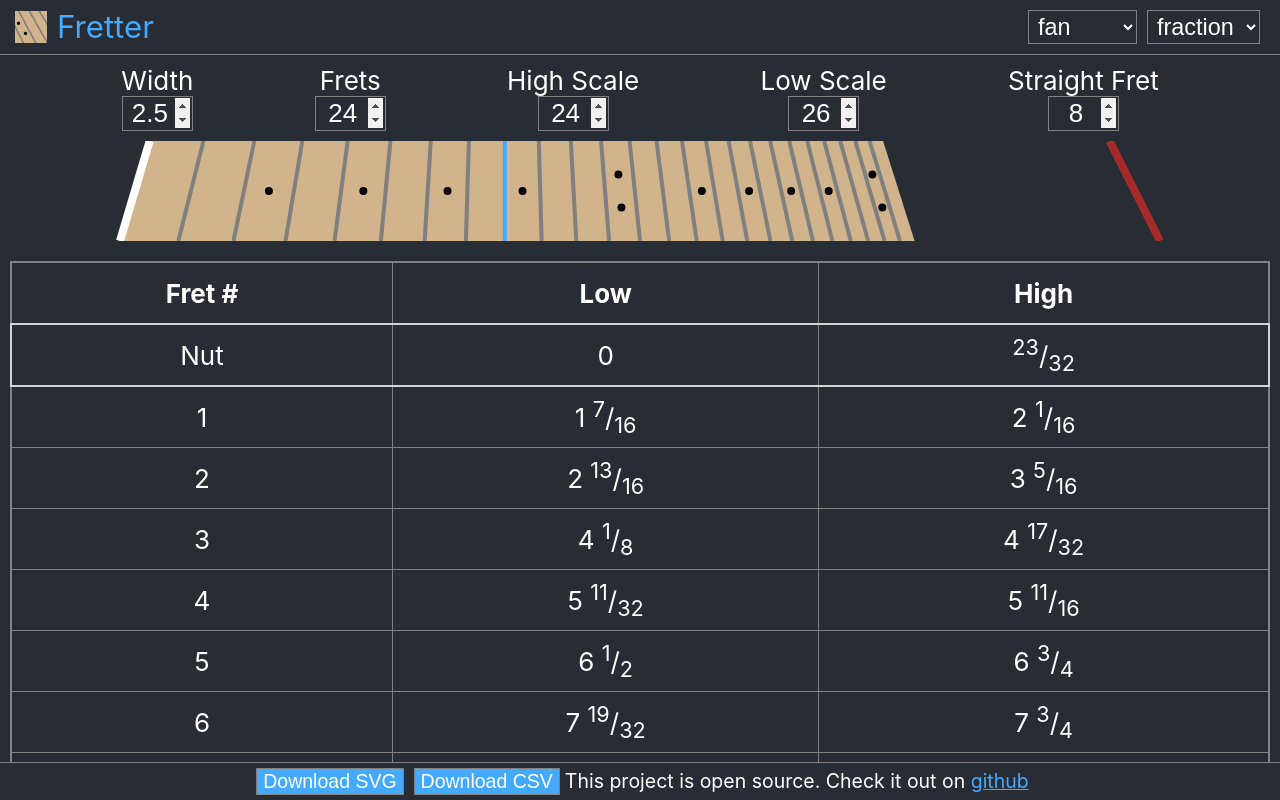
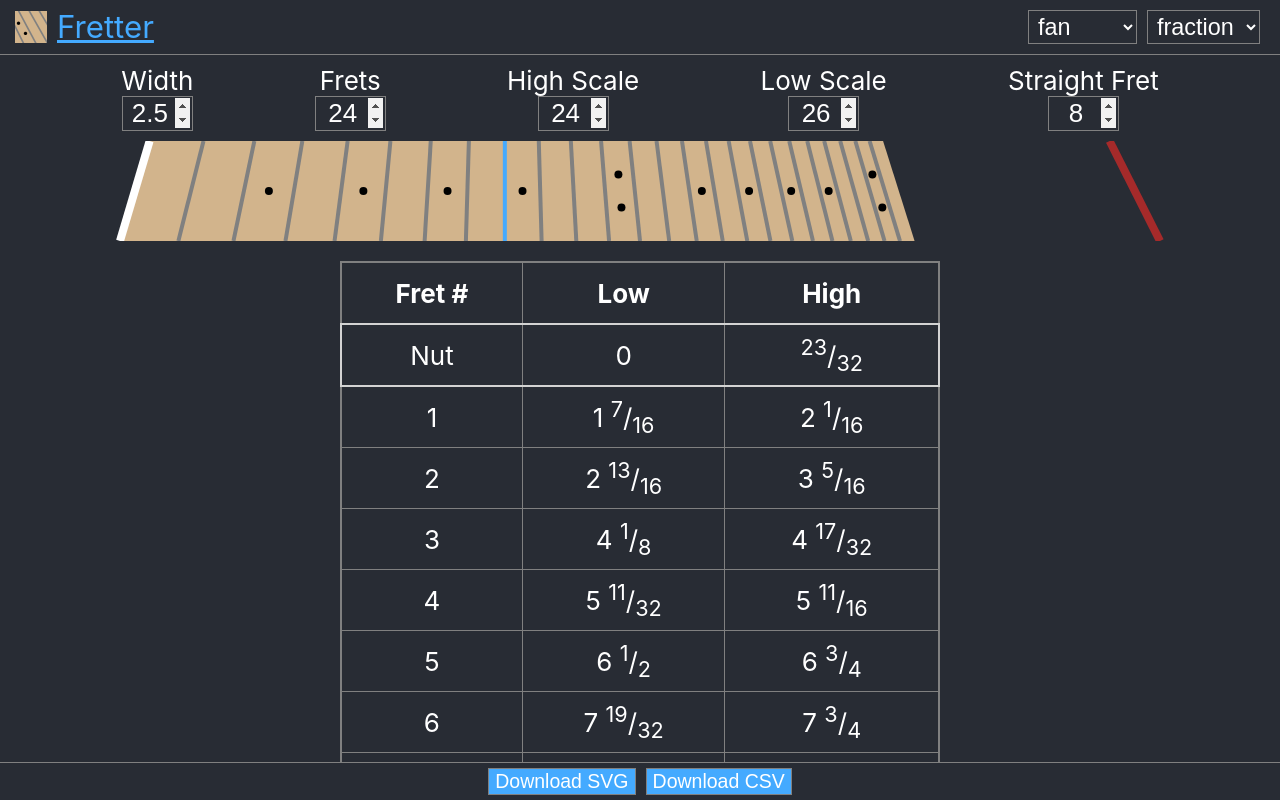
Before and after one commit to Macflash/Fretter, a React (Create React App) app: page / in a window 1280 px wide. Built offline with nearby package versions, Linux system fonts and the light colour scheme.

Commit message:
Update table format, add image to readme.

```diff
--- a/src/App.css
+++ b/src/App.css
@@ -93,3 +93,18 @@ footer {
   padding: 5px 10px;
   border-top: 1px solid grey;
 }
+
+.table-wrapper {
+  flex: auto;
+  overflow: auto;
+  display: flex;
+  flex-direction: column;
+  flex-wrap: wrap;
+}
+@media (min-width: 600px) {
+  .fret-table {
+    width: 600px;
+    margin-left: auto;
+    margin-right: auto;
+  }
+}
--- a/src/App.tsx
+++ b/src/App.tsx
@@ -5,6 +5,8 @@ import { calculateFrets, middleFret } from "./app/frets";
 import { Num } from "./app/fractions";
 import { Input } from "./app/inputs";
 import { downloadSVG, downloadCSV } from "./app/download";
+
+const GITHUB_URL = "https://github.com/macflash/fretter";
 
 function App() {
   const [useDecimals, setUseDecimals] = React.useState(false);
@@ -41,7 +43,9 @@ function App() {
             marginLeft: 10,
           }}
         >
-          Fretter
+          <a href={GITHUB_URL} target="_blank">
+            Fretter
+          </a>
         </div>
         <select
           onChange={(e) => {
@@ -97,7 +101,12 @@ function App() {
         viewBox={`${Math.min(offset, 0) - 1} 0 ${
           Math.max(topScale, botScale) + 2
         } ${neckWidth}`}
-        style={{ margin: "10px 0", minHeight: 100, height: `${neckWidth}in` }}
+        style={{
+          margin: "10px 0",
+          minHeight: 100,
+          // height: `${neckWidth}in`,
+          // width: `${Math.max(topScale + offset, botScale)}in`,
+        }}
       >
         {/* Fret board */}
         <path
@@ -182,15 +191,8 @@ function App() {
         </path>
       </svg>
 
-      <div
-        style={{
-          flex: "auto",
-          overflow: "auto",
-          display: "flex",
-          flexDirection: "column",
-        }}
-      >
-        <table>
+      <div className="table-wrapper">
+        <table className="fret-table">
           <thead>
             <tr>
               <th>Fret #</th>
@@ -258,8 +260,6 @@ function App() {
         >
           Download CSV
         </button>
-        This project is open source. Check it out on{" "}
-        <a href="https://github.com/macflash/fretter">github</a>
       </footer>
     </div>
   );
```
Also changed, not shown: src/fretter.png (added), 1 other file (tests, documents, lock files or other folders).
